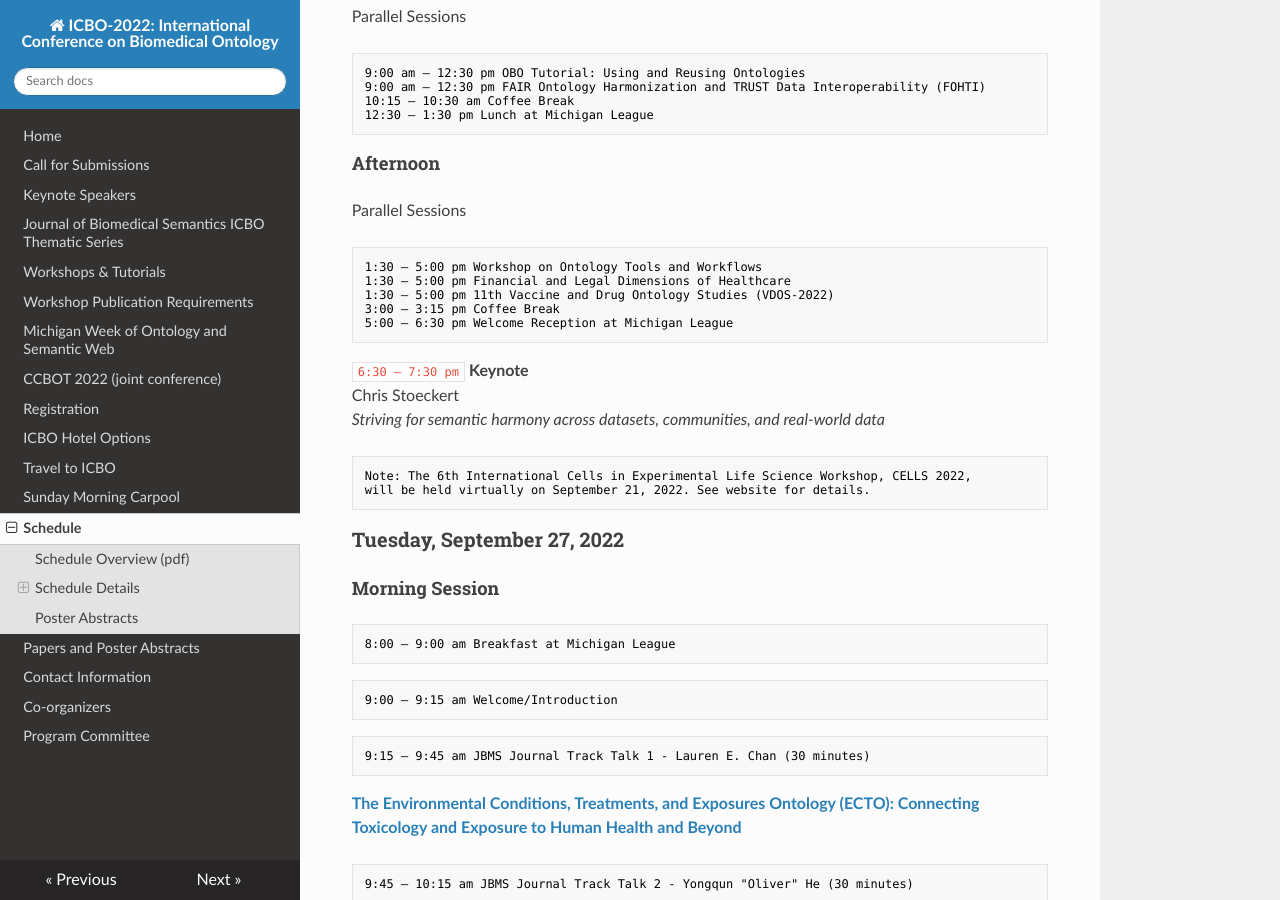
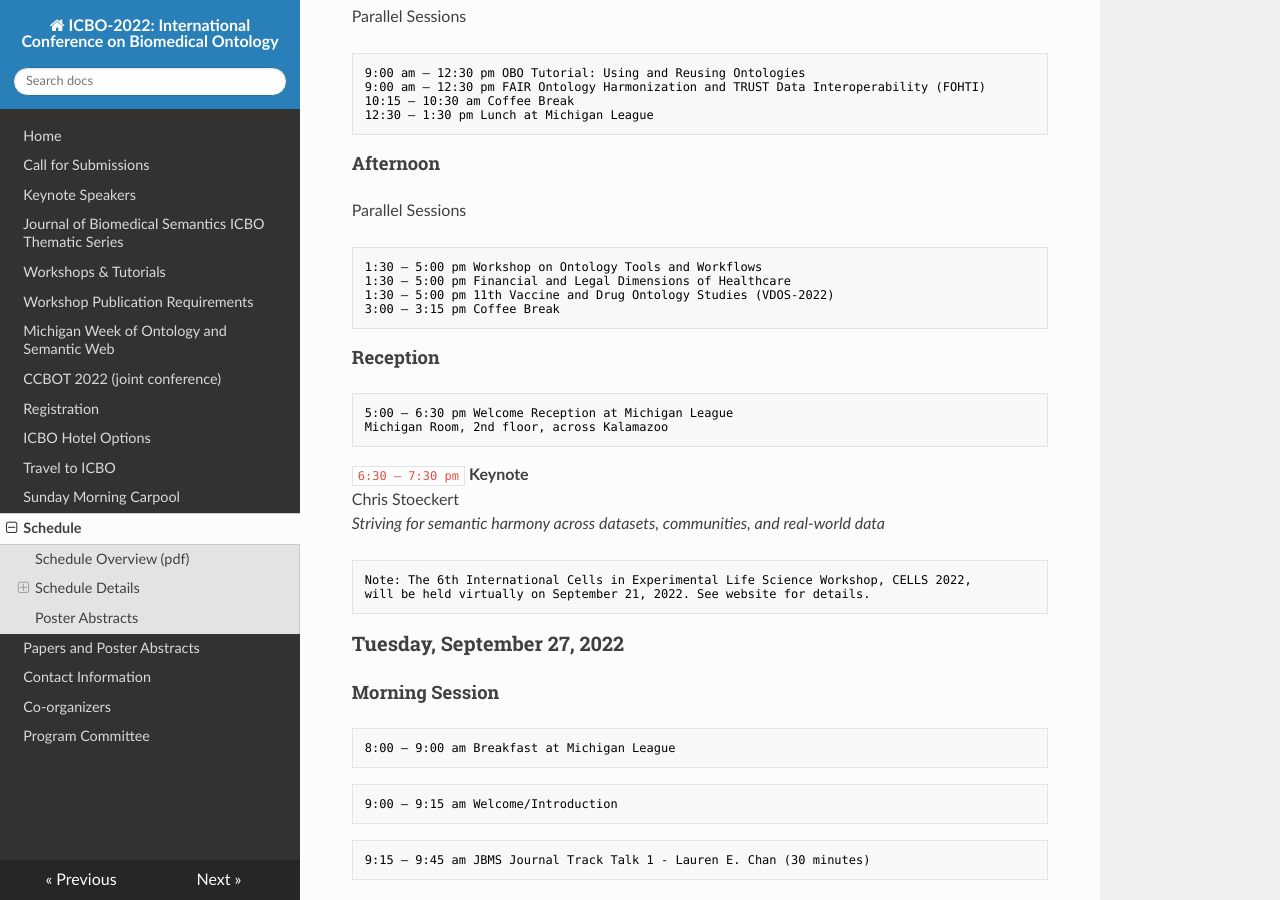
Before and after one commit to johnbeve/BFO-Organization, an MkDocs documentation site: the page built from docs/icbo-schedule.md, in a window 1280 px wide and 900 px high, scrolled down 1444 px. Built offline with MkDocs 1.6.1, drawn with Linux system fonts in a browser that asks for light colours; nearby versions of some CDN libraries.

Commit message:
update schedule

````diff
--- a/docs/icbo-schedule.md
+++ b/docs/icbo-schedule.md
@@ -45,7 +45,11 @@ Parallel Sessions
 1:30 – 5:00 pm Financial and Legal Dimensions of Healthcare
 1:30 – 5:00 pm 11th Vaccine and Drug Ontology Studies (VDOS-2022)
 3:00 – 3:15 pm Coffee Break
+```
+#### Reception
+```txt
 5:00 – 6:30 pm Welcome Reception at Michigan League
+Michigan Room, 2nd floor, across Kalamazoo
 ```
 `6:30 – 7:30 pm` **Keynote**
 Chris Stoeckert
````
